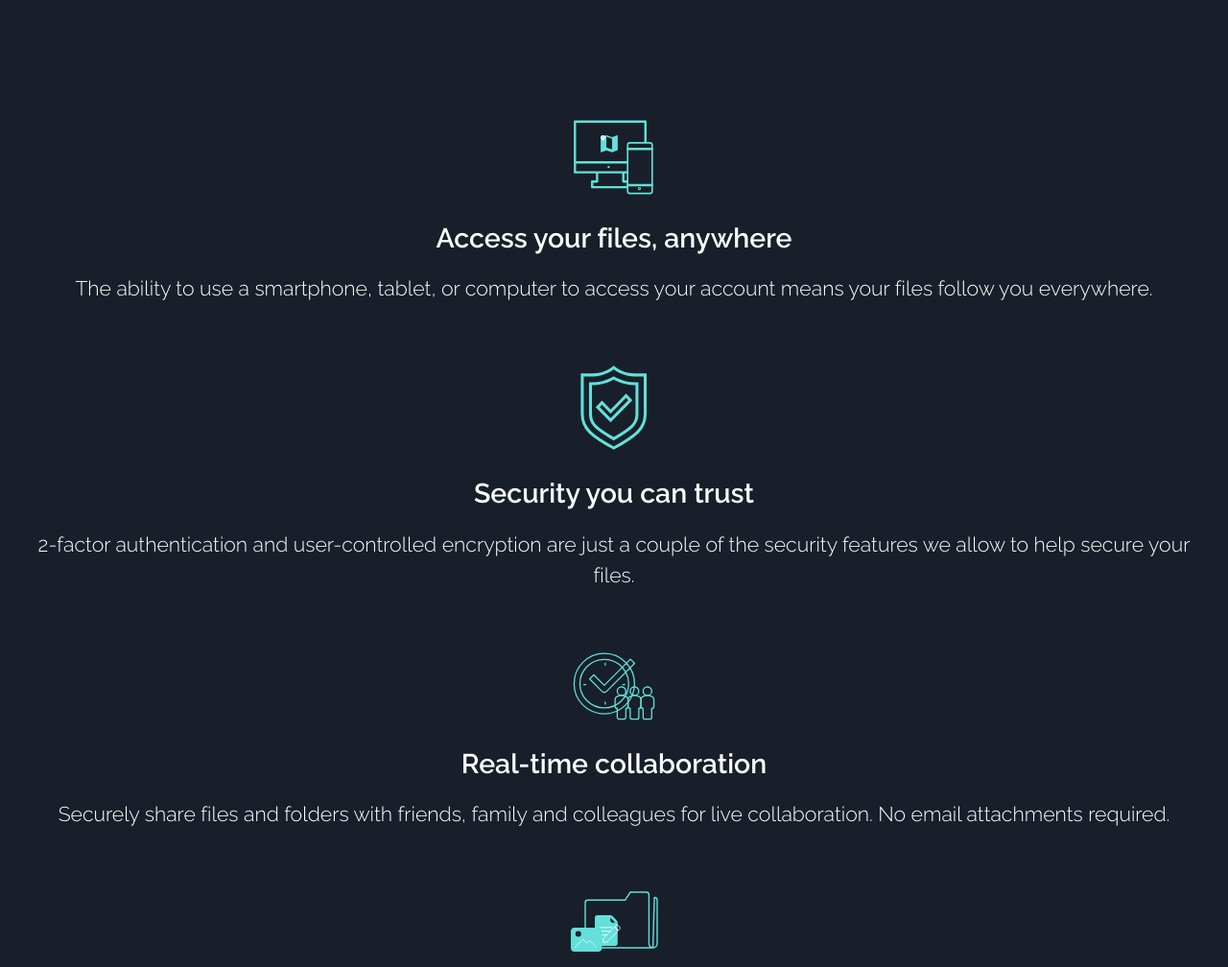
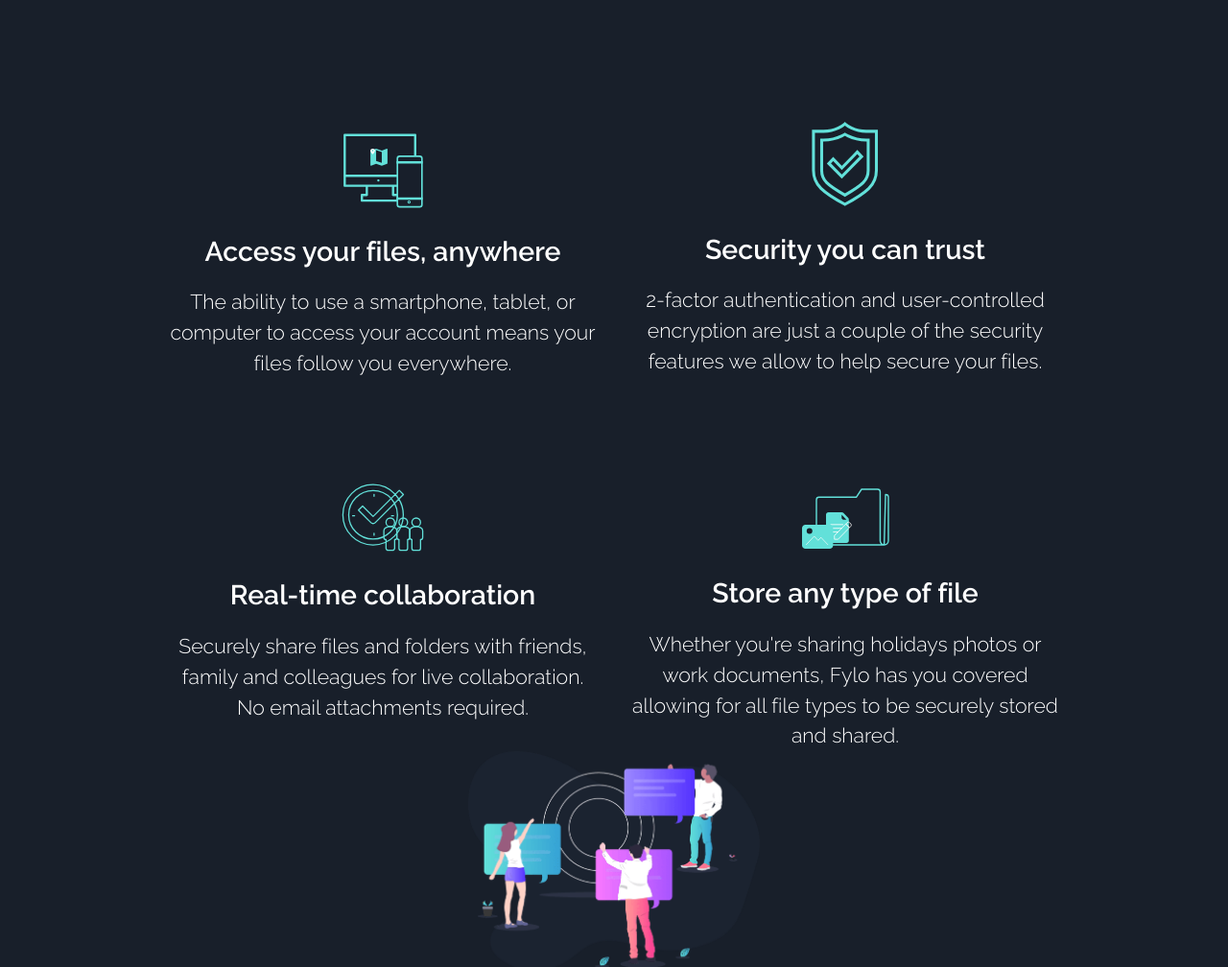
Before and after one commit to dottereldesign/fylo_dark_theme_landing_page, a plain HTML site: page index.html in a window 1280 px wide. Shown: the part 781-1789 px from the top of the page at 96% size. Drawn offline with Linux system fonts and the light colour scheme.

Commit message:
Add feature media queries for desktop.

```diff
--- a/style.css
+++ b/style.css
@@ -241,6 +241,7 @@ main a {
   flex-direction: column;
   align-items: center;
   text-align: center;
+  width: min(100%, 384px);
 }
 
 .feature article:not(:first-child) {
@@ -265,6 +266,84 @@ main a {
   font-size: var(--fs-500);
   font-weight: var(--fw-light);
   margin-top: 16px;
+}
+
+@media (min-width: 964px) {
+  .feature {
+    padding: 128px 16px 0 16px;
+    display: grid;
+    grid-template-columns: repeat(2, 1fr);
+    width: min(100%, 964px);
+    margin: 0 auto;
+    flex-direction: column;
+    align-items: center;
+    background-color: var(--clr-primary-200);
+    gap: 32px;
+    row-gap: 80px;
+  }
+
+  .feature article {
+    display: flex;
+    flex-direction: column;
+    align-items: center;
+    text-align: center;
+    width: min(100%, 450px);
+  }
+
+  .feature article:nth-child(1) {
+    padding-top: 14px;
+  }
+
+  .feature article:nth-child(4) {
+    padding-top: 0;
+  }
+
+  .feature article:not(:first-child) {
+    margin-top: 0;
+  }
+
+  .feature article:last-child {
+    margin-bottom: 0px;
+  }
+}
+
+@media (min-width: 1014px) {
+  .feature {
+    padding: 128px 16px 0 16px;
+    display: grid;
+    grid-template-columns: repeat(2, 1fr);
+    width: min(100%, 964px);
+    margin: 0 auto;
+    flex-direction: column;
+    align-items: center;
+    background-color: var(--clr-primary-200);
+    gap: 32px;
+    row-gap: 80px;
+  }
+
+  .feature article {
+    display: flex;
+    flex-direction: column;
+    align-items: center;
+    text-align: center;
+    width: min(100%, 450px);
+  }
+
+  .feature article:nth-child(1) {
+    padding-top: 14px;
+  }
+
+  .feature article:nth-child(4) {
+    padding-top: 34px;
+  }
+
+  .feature article:not(:first-child) {
+    margin-top: 0;
+  }
+
+  .feature article:last-child {
+    margin-bottom: 0px;
+  }
 }
 
 /* productive - section */
```
